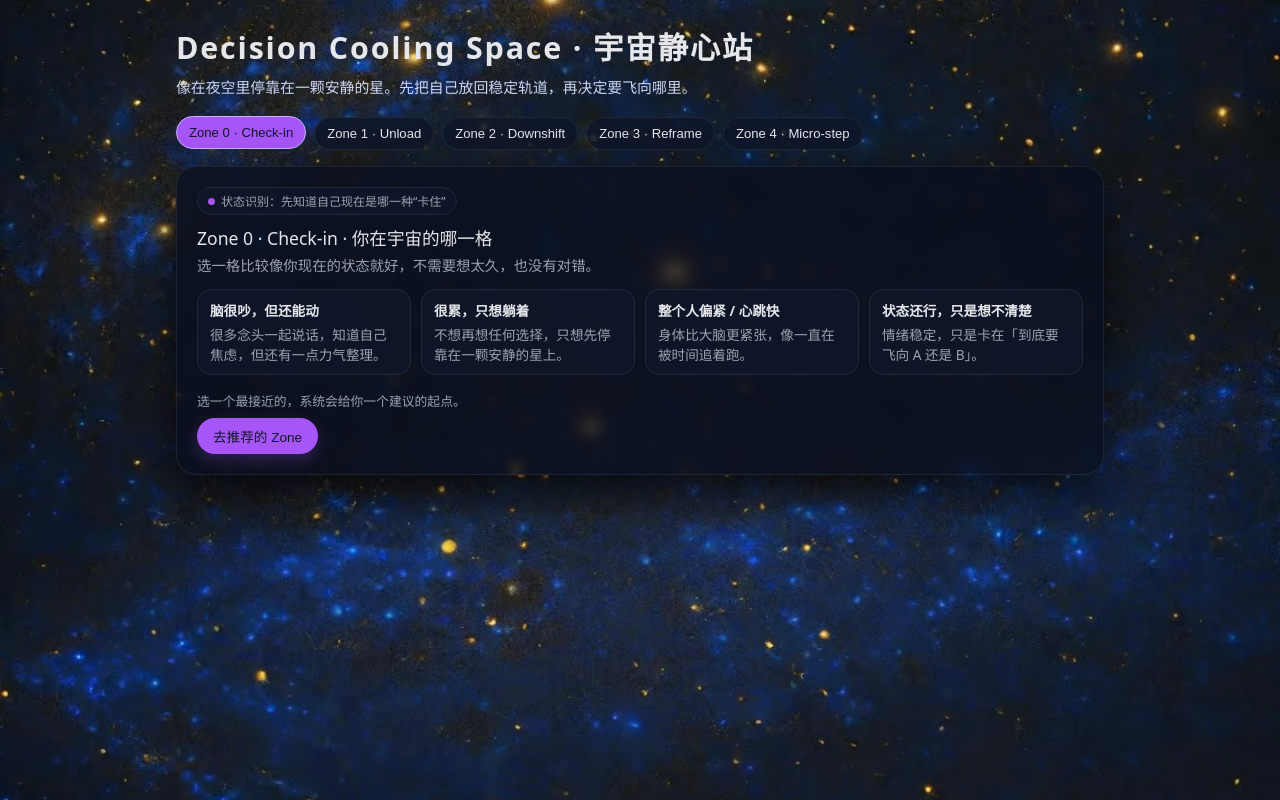
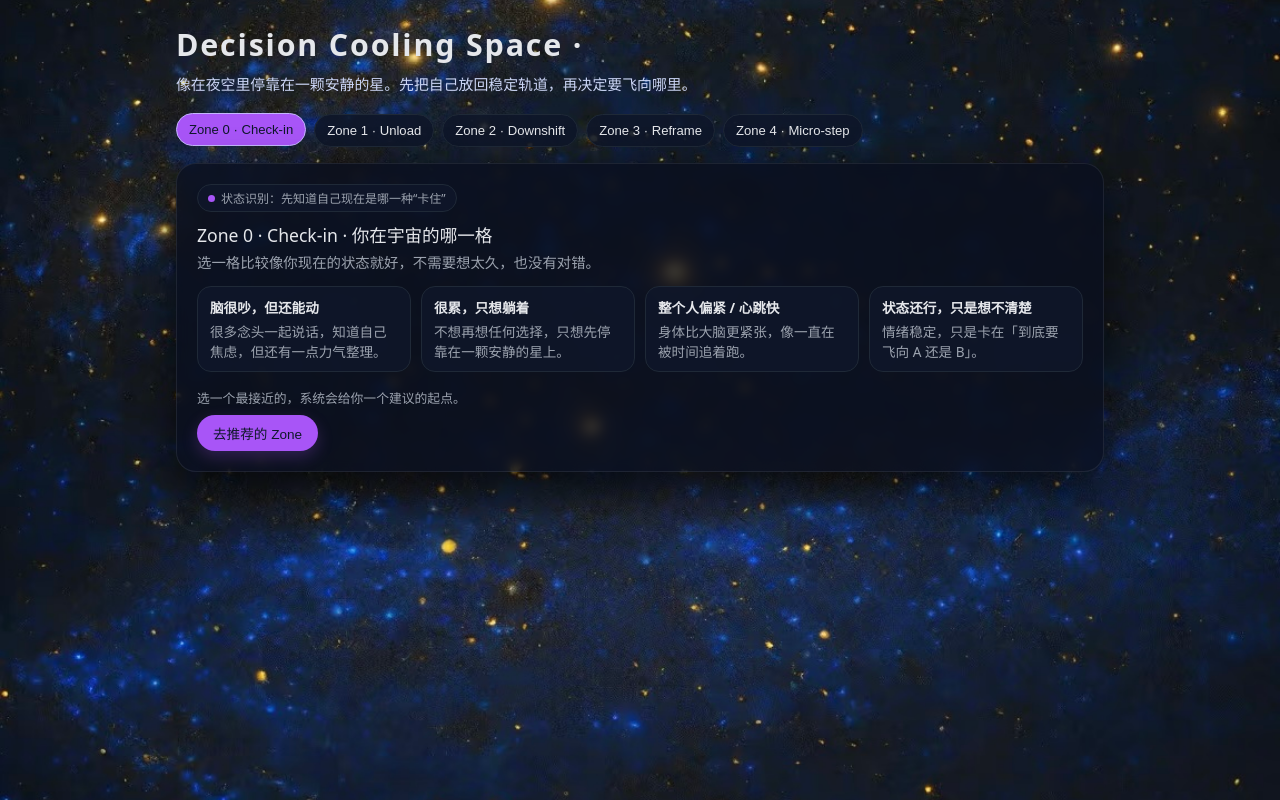
Before and after one commit to jasmminework/decision-cooling-space, a plain HTML site: page index.html in a window 1280 px wide. Drawn offline with Linux system fonts and the light colour scheme.

Commit message:
Update index.html

```diff
--- a/index.html
+++ b/index.html
@@ -391,7 +391,7 @@
 
   <div class="app">
     <header>
-      <h1>Decision Cooling Space · 宇宙静心站</h1>
+      <h1>Decision Cooling Space ·</h1>
       <p>像在夜空里停靠在一颗安静的星。先把自己放回稳定轨道，再决定要飞向哪里。</p>
 
     </header>
```
